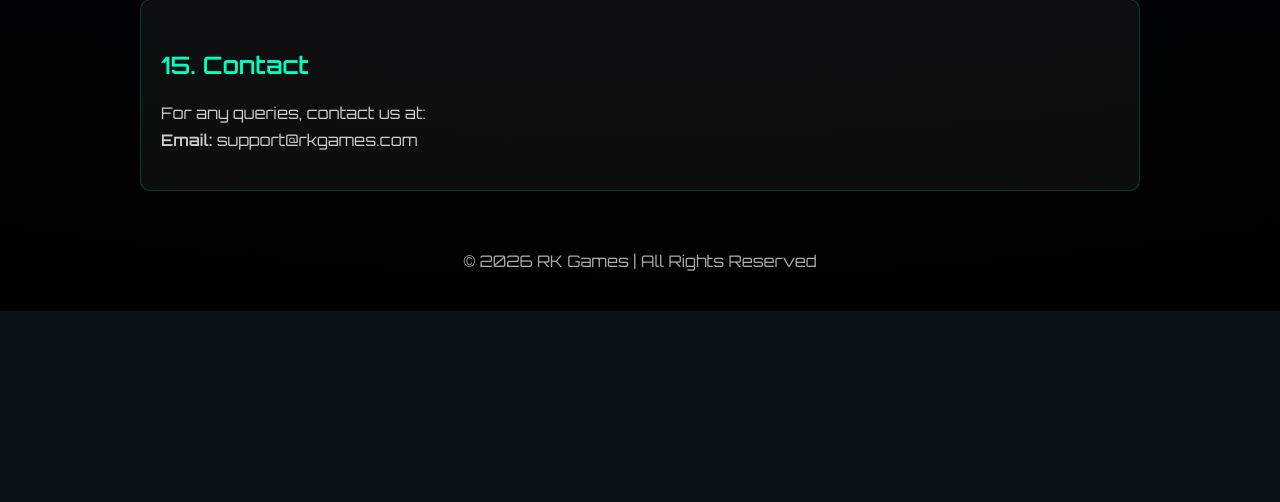
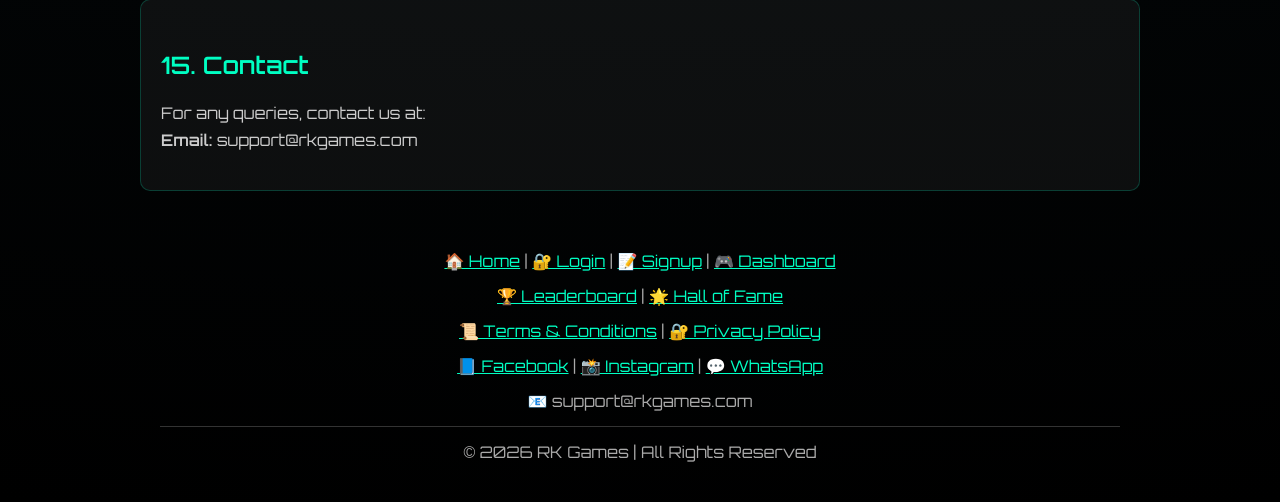
Before and after one commit to RKSTUDIOGAMES/rk-game-platform, a Flask app: page /terms in a window 1280 px wide. Shown: the part 3632-4134 px from the top of the page. Before the commit the page ends 3943 px from the top, so only its background shows below. Run offline with Flask 3, Linux system fonts and the light colour scheme; some libraries are stand-ins or nearby versions.

Commit message:
Update terms.html

```diff
--- a/templates/terms.html
+++ b/templates/terms.html
@@ -206,8 +206,42 @@ For any queries, contact us at: <br>
 </div>
 
 <div class="footer">
+
+<!-- 🔗 MAIN LINKS -->
+<div style="margin-bottom:15px;">
+<a href="/home">🏠 Home</a> |
+<a href="/login">🔐 Login</a> |
+<a href="/signup">📝 Signup</a> |
+<a href="/dashboard">🎮 Dashboard</a>
+</div>
+
+<!-- 📊 GAME LINKS -->
+<div style="margin-bottom:15px;">
+<a href="/leaderboard">🏆 Leaderboard</a> |
+<a href="/hall_of_fame">🌟 Hall of Fame</a>
+</div>
+
+<!-- 📜 LEGAL -->
+<div style="margin-bottom:15px;">
+<a href="/terms">📜 Terms & Conditions</a> |
+<a href="/privacy">🔐 Privacy Policy</a>
+</div>
+
+<!-- 🌐 SOCIAL -->
+<div style="margin-bottom:15px;">
+<a href="https://facebook.com" target="_blank">📘 Facebook</a> |
+<a href="https://instagram.com" target="_blank">📸 Instagram</a> |
+<a href="https://whatsapp.com/channel/0029VbCAvSmIiRopU8e0YJ0D" target="_blank">💬 WhatsApp</a>
+</div>
+
+<!-- 📧 CONTACT -->
+<div style="margin-bottom:15px;">
+📧 support@rkgames.com
+</div>
+
+<hr style="border:0;border-top:1px solid #333;margin:15px 0;">
+
 © 2026 RK Games | All Rights Reserved
-</div>
 
 </div>
 
```
